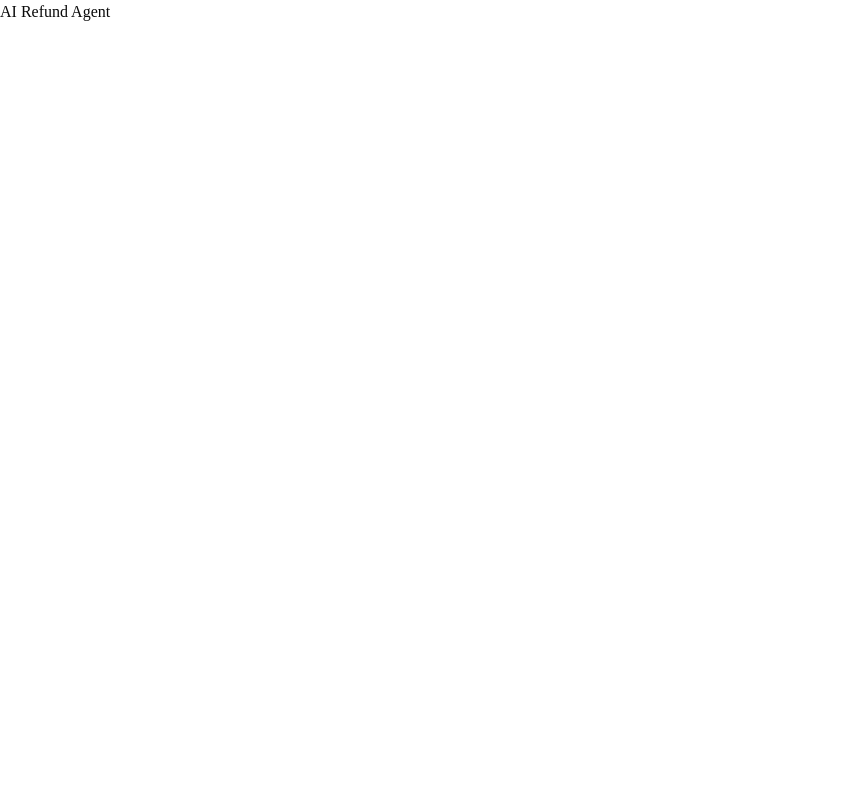
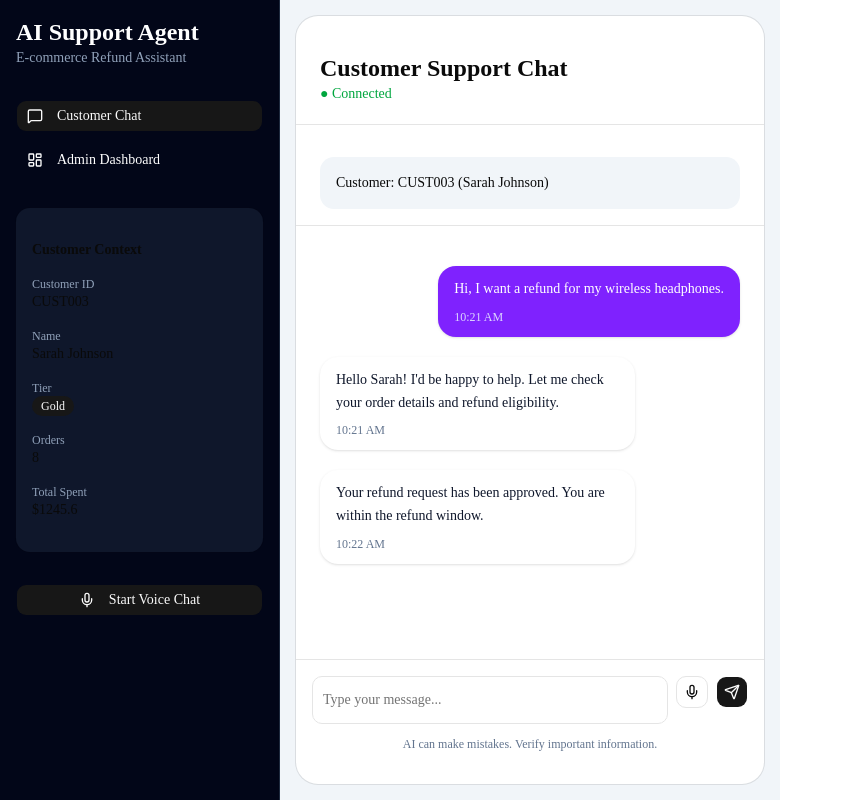
Before and after one commit to siddharthNirmale/ai-refund-agent, a Next.js app: page / in a window 1280 px wide. Shown: the whole page, without its empty margins (0-842 px from the left). Built offline with nearby package versions, Linux system fonts and the light colour scheme.

Commit message:
feat: implement ChatPanel and MessageBubble components; add PolicyChecks and Timeline for dashboard

```diff
--- a/src/app/page.tsx
+++ b/src/app/page.tsx
@@ -1,3 +1,17 @@
+import AppShell from "@/components/layout/AppShell";
+import Sidebar from "@/components/layout/Sidebar";
+import ChatPanel from "@/components/chat/ChatPanel";
+
 export default function Home() {
-  return <div>AI Refund Agent</div>;
+  return (
+    <AppShell>
+      <Sidebar />
+
+      <ChatPanel />
+
+      <div className="bg-white">
+        Right Panel Coming Next
+      </div>
+    </AppShell>
+  );
 }
--- a/src/components/chat/ChatPanel.tsx
+++ b/src/components/chat/ChatPanel.tsx
@@ -1,8 +1,79 @@
+import { messages } from "@/data/chat";
+
+import MessageBubble from "./MessageBubble";
+
+import { Card } from "@/components/ui/card";
+import { Input } from "@/components/ui/input";
+import { Button } from "@/components/ui/button";
+
+import { Send, Mic } from "lucide-react";
 
 export default function ChatPanel() {
   return (
-    <div>
-      Chat Panel
-    </div>
-  )
+    <section className="bg-slate-100 p-4">
+      <Card className="h-full flex flex-col rounded-3xl">
+        {/* Header */}
+
+        <div className="border-b px-6 py-5">
+          <h2 className="text-2xl font-semibold">
+            Customer Support Chat
+          </h2>
+
+          <p className="text-sm text-green-600">
+            ● Connected
+          </p>
+        </div>
+
+        {/* Customer */}
+
+        <div className="px-6 py-4 border-b">
+          <div className="rounded-xl bg-slate-100 p-4">
+            <span className="font-medium">
+              Customer: CUST003 (Sarah Johnson)
+            </span>
+          </div>
+        </div>
+
+        {/* Messages */}
+
+        <div className="flex-1 overflow-y-auto px-6 py-6 space-y-5">
+          {messages.map((message) => (
+            <MessageBubble
+              key={message.id}
+              role={message.role}
+              content={message.content}
+              timestamp={message.timestamp}
+            />
+          ))}
+        </div>
+
+        {/* Input */}
+
+        <div className="border-t p-4">
+          <div className="flex gap-2">
+            <Input
+              placeholder="Type your message..."
+              className="h-12"
+            />
+
+            <Button
+              variant="outline"
+              size="icon"
+            >
+              <Mic className="h-4 w-4" />
+            </Button>
+
+            <Button size="icon">
+              <Send className="h-4 w-4" />
+            </Button>
+          </div>
+
+          <p className="mt-3 text-center text-xs text-slate-500">
+            AI can make mistakes. Verify important
+            information.
+          </p>
+        </div>
+      </Card>
+    </section>
+  );
 }
--- a/src/components/chat/MessageBubble.tsx
+++ b/src/components/chat/MessageBubble.tsx
@@ -1,9 +1,50 @@
+type Props = {
+  role: "user" | "assistant";
+  content: string;
+  timestamp: string;
+};
 
+export default function MessageBubble({
+  role,
+  content,
+  timestamp,
+}: Props) {
+  const isUser = role === "user";
 
-export default function MessageBubble() {
   return (
-    <div>
-      Message Bubble
+    <div
+      className={`flex ${
+        isUser ? "justify-end" : "justify-start"
+      }`}
+    >
+      <div
+        className={`
+          max-w-[75%]
+          rounded-2xl
+          px-4
+          py-3
+          shadow-sm
+          ${
+            isUser
+              ? "bg-violet-600 text-white"
+              : "bg-white text-slate-900"
+          }
+        `}
+      >
+        <p className="text-sm leading-relaxed">
+          {content}
+        </p>
+
+        <p
+          className={`mt-2 text-xs ${
+            isUser
+              ? "text-violet-200"
+              : "text-slate-500"
+          }`}
+        >
+          {timestamp}
+        </p>
+      </div>
     </div>
-  )
+  );
 }
--- /dev/null
+++ b/src/components/dashboard/PolicyChecks.tsx
@@ -0,0 +1,41 @@
+import { CheckCircle2 } from "lucide-react";
+
+const checks = [
+  "Within 30-day refund window",
+  "Gold member extension valid",
+  "Product is not digital",
+  "Product is not final sale",
+  "No chargeback history",
+  "Refund amount valid",
+  "First refund request",
+];
+
+export default function PolicyChecks() {
+  return (
+    <div className="space-y-3">
+      {checks.map((check) => (
+        <div
+          key={check}
+          className="
+          flex
+          items-center
+          gap-3
+          rounded-lg
+          border
+          p-3
+        "
+        >
+          <CheckCircle2
+            className="
+            h-5
+            w-5
+            text-green-500
+          "
+          />
+
+          <span>{check}</span>
+        </div>
+      ))}
+    </div>
+  );
+}
--- /dev/null
+++ b/src/components/dashboard/Timeline.tsx
@@ -0,0 +1,41 @@
+import { logs } from "@/data/logs";
+import { CheckCircle2 } from "lucide-react";
+
+export default function Timeline() {
+  return (
+    <div className="space-y-4">
+      {logs.map((log) => (
+        <div
+          key={log.id}
+          className="flex gap-3"
+        >
+          <div className="mt-1">
+            <CheckCircle2
+              className="
+              h-5
+              w-5
+              text-green-500
+            "
+            />
+          </div>
+
+          <div className="flex-1">
+            <div className="flex items-center justify-between">
+              <h4 className="font-medium">
+                {log.step}
+              </h4>
+
+              <span className="text-xs text-slate-500">
+                {log.time}
+              </span>
+            </div>
+
+            <p className="text-sm text-slate-500">
+              {log.details}
+            </p>
+          </div>
+        </div>
+      ))}
+    </div>
+  );
+}
```
